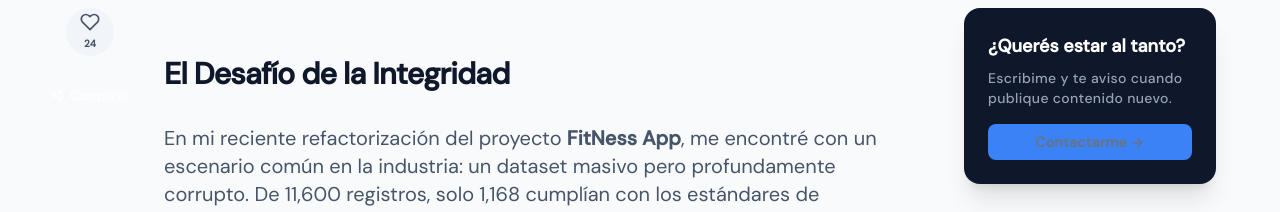
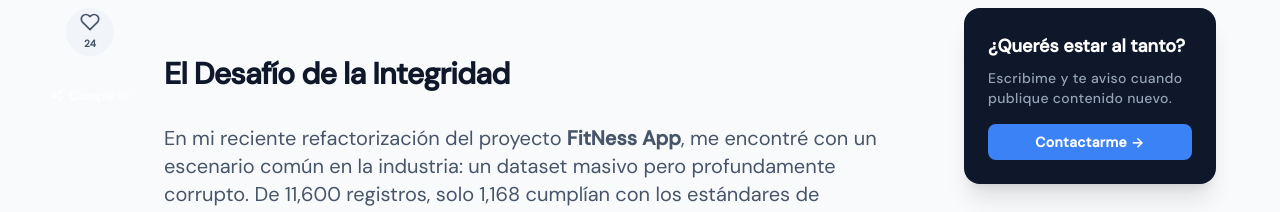
Before and after one commit to lgavegno/mi-portafolio, a React (Vite) app: page /blog/fitness-data-integrity-refactor in a window 1280 px wide. Shown: the part 1080-1292 px from the top of the page. Built offline with nearby package versions, Linux system fonts and the light colour scheme.

Commit message:
fix: texto blanco en botón Contactarme del blog
- Agregado text-white al className del botón CTA
- Mejora de contraste y legibilidad

Co-Authored-By: Claude Haiku 4.5 <noreply@anthropic.com>

```diff
--- a/src/pages/BlogPostDetail.jsx
+++ b/src/pages/BlogPostDetail.jsx
@@ -205,7 +205,7 @@ const BlogPostDetail = () => {
                         <p className="text-slate-400 text-sm mb-4">Escribime y te aviso cuando publique contenido nuevo.</p>
                         <a
                             href="/#contacto"
-                            className="w-full flex items-center justify-center gap-2 bg-primary hover:bg-blue-600 transition-colors font-bold py-2 rounded-lg text-sm"
+                            className="w-full flex items-center justify-center gap-2 bg-primary hover:bg-blue-600 transition-colors font-bold py-2 rounded-lg text-sm text-white"
                         >
                             Contactarme →
                         </a>
```
